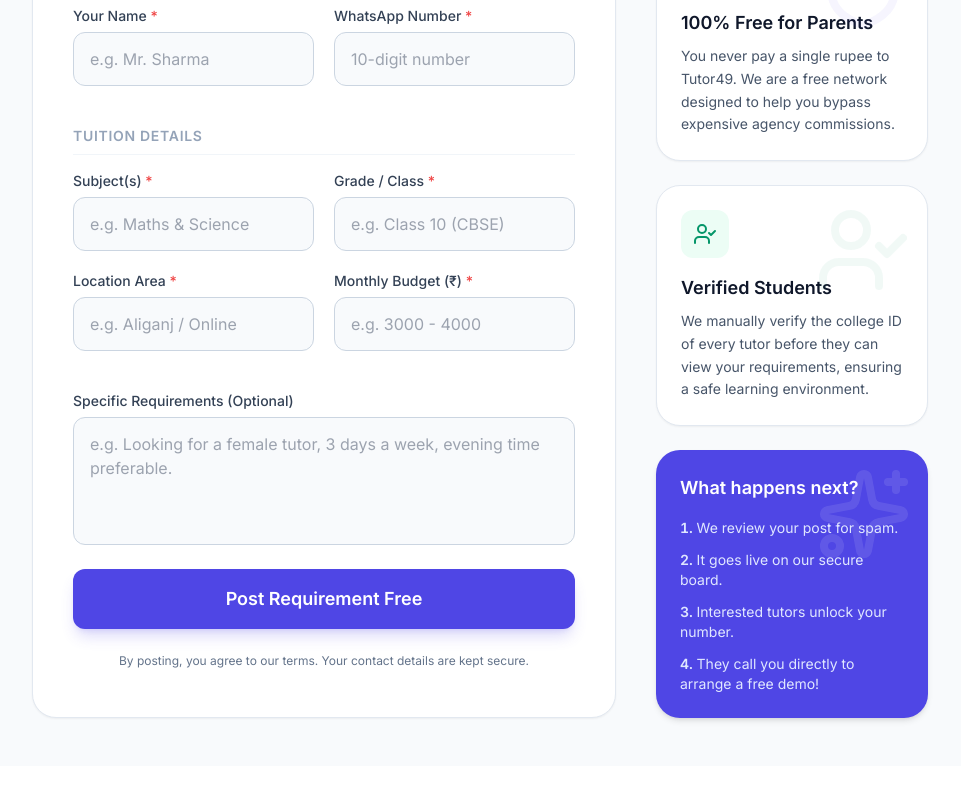
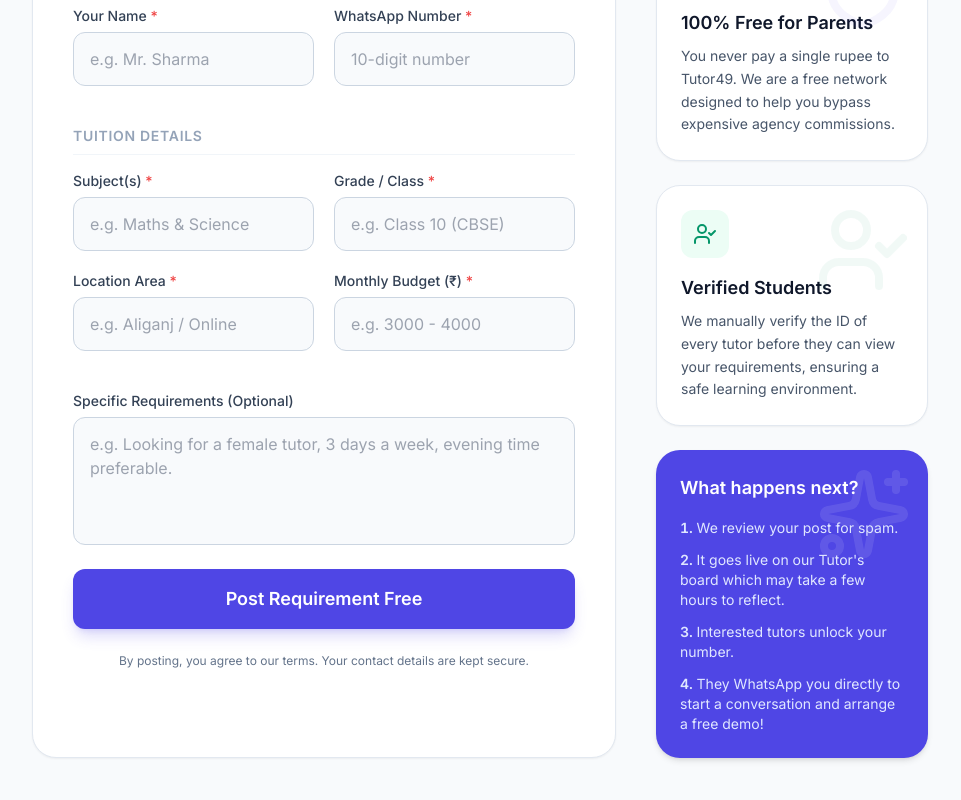
Before and after one commit to Amaan225/Luminous-Classes-Frontend, a React (Vite) app: page /parent in a window 1280 px wide. Shown: the part 340-1140 px from the top of the page, without its empty margins (160-1121 px from the left). Before the commit the page ends 1106 px from the top, so only its background shows below. Built offline with nearby package versions, Linux system fonts and the light colour scheme; a web font is replaced by a local one.

Commit message:
text update

```diff
--- a/src/pages/ParentPortal.jsx
+++ b/src/pages/ParentPortal.jsx
@@ -219,7 +219,7 @@ function ParentPortal() {
               </div>
               <h3 className="text-lg font-bold text-slate-900 mb-2">Verified Students</h3>
               <p className="text-sm text-slate-600 leading-relaxed">
-                We manually verify the college ID of every tutor before they can view your requirements, ensuring a safe learning environment.
+                We manually verify the  ID of every tutor before they can view your requirements, ensuring a safe learning environment.
               </p>
             </div>
 
@@ -230,9 +230,9 @@ function ParentPortal() {
               <h3 className="text-lg font-bold mb-2">What happens next?</h3>
               <ol className="text-sm text-indigo-100 space-y-3 mt-4 relative z-10 list-decimal list-inside marker:font-bold">
                 <li>We review your post for spam.</li>
-                <li>It goes live on our secure board.</li>
+                <li>It goes live on our Tutor's board which may take a few hours to reflect.</li>
                 <li>Interested tutors unlock your number.</li>
-                <li>They call you directly to arrange a free demo!</li>
+                <li>They WhatsApp you directly to start a conversation and arrange a free demo!</li>
               </ol>
             </div>
           </div>
--- a/src/pages/TutorPortal.jsx
+++ b/src/pages/TutorPortal.jsx
@@ -310,6 +310,7 @@ function TutorPortal() {
                       </div>
                       <p className="text-sm text-slate-600 leading-relaxed pl-11">
                         For Premium leads, you will not be charged any agency commission after this one-time unlock fee.
+                        For Classic leads, a 50% commission will be deducted from the salary after you secure the job.
                       </p>
                     </div>
 
```
